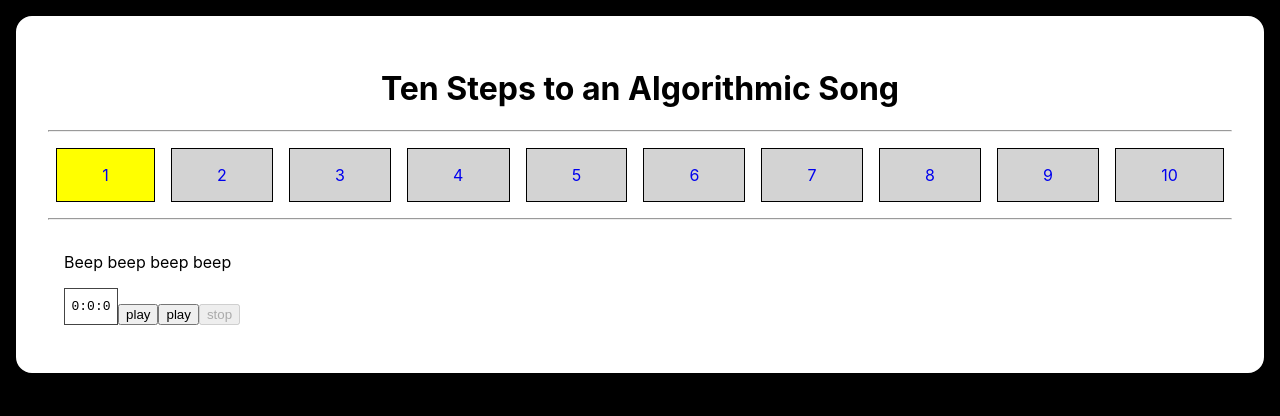
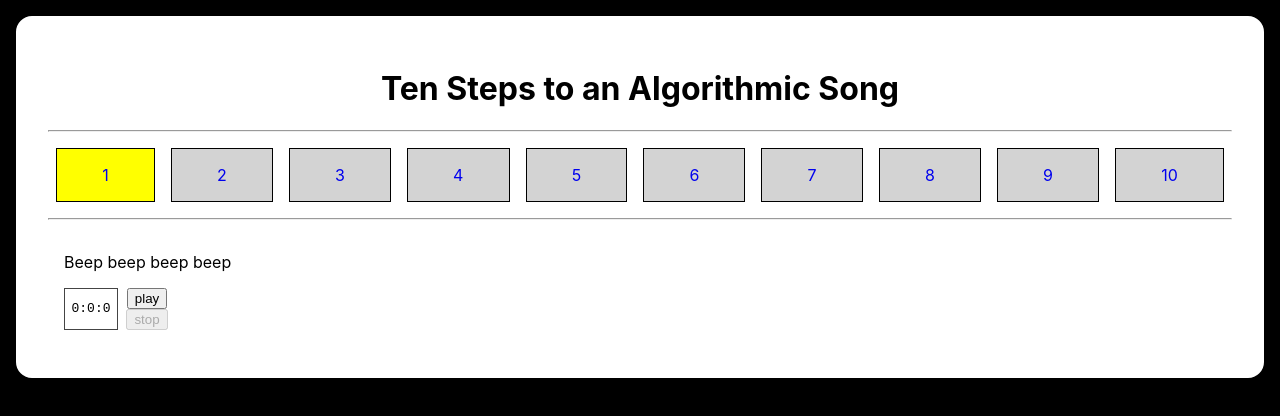
Before and after one commit to abrie/ten-steps, a React (Create React App) app in the folder app/: page /example-1 in a window 1280 px wide. Shown: the top 416 px of the page. Built offline with nearby package versions, Linux system fonts and the light colour scheme.

Commit message:
Tighen up Transport component layout.

```diff
--- a/app/src/components/Transport/style.css
+++ b/app/src/components/Transport/style.css
@@ -1,7 +1,8 @@
 div.transport {
   display: flex;
   flex-flow: row;
-  width: 9em;
+  max-width: 7em;
+  min-width: 7em;
 }
 
 .display {
@@ -19,7 +20,13 @@ div.transport {
 .controls {
   width: 100%;
   display: flex;
-  flex-flow: row;
+  flex-flow: column;
   align-items: center;
-  padding-top: 1em;
 }
+
+button.play {
+  display: none;
+}
+
+button.loop {
+}
```
